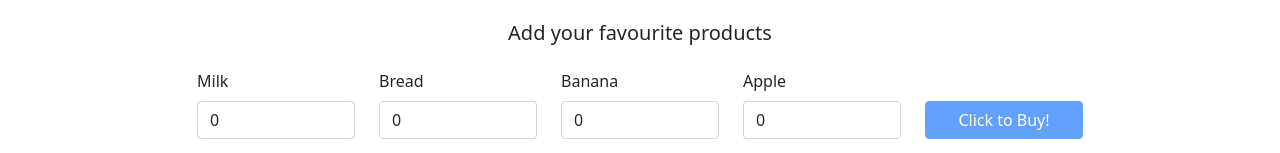
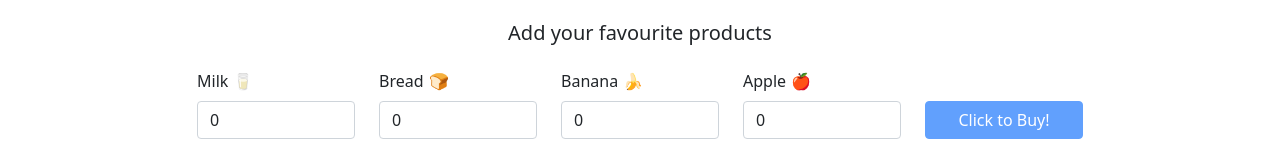
Before and after one commit to davidtissera/grocery_store, a React (Create React App) app in the folder app/: page / in a window 1280 px wide. Shown: the part 343-496 px from the top of the page. Built offline with nearby package versions, Linux system fonts and the light colour scheme.

Commit message:
Styling: Adding some emojis in ShoppingList & ShoppingCart components

```diff
--- a/app/src/Pages/BuyerPage/components/ShoppingCart.tsx
+++ b/app/src/Pages/BuyerPage/components/ShoppingCart.tsx
@@ -39,6 +39,7 @@ export default function ShoppingCart(props: IShoppingCart) {
             return (
               <div key={product.name} className="col col-lg-2 mb-3">
                 <label className="form-label" htmlFor={product.name}>{product.name}</label>
+                <span style={{ marginLeft: "5px" }}>{product.emoji}</span>
                 <input
                   {...form.register(product.name)}
                   className="form-control"
--- a/app/src/Pages/BuyerPage/components/ShoppingList.tsx
+++ b/app/src/Pages/BuyerPage/components/ShoppingList.tsx
@@ -38,7 +38,12 @@ export default function ShoppingList(props: IShoppingList) {
     <div>
       <Table columns={columns} rows={rows} />
       <div className="mt-2">{`Total price: $${totalWithDiscount.toFixed(2)}`}</div>
-      {savedPrice > 0 && <div className="mt-2"><b>{`You saved $${savedPrice.toFixed(2)} today.`}</b></div>}
+      {savedPrice > 0 && (
+        <div className="mt-2">
+          <b>{`You saved $${savedPrice.toFixed(2)} today.`}</b>
+          <span style={{ marginLeft: "5px" }}>🥳</span>
+        </div>
+      )}
     </div>
   );
 }
--- a/app/src/shared/mocks.ts
+++ b/app/src/shared/mocks.ts
@@ -3,6 +3,7 @@ export type IProduct = {
   name: "Milk" | "Bread" | "Banana" | "Apple";
   cost: number;
   amount_of_products_with_discount?: number;
+  emoji?: string;
   discount_cost?: number;
 };
 
@@ -10,17 +11,19 @@ export const products: IProduct[] = [
   {
     name: "Milk",
     cost: 3.97,
+    emoji: "🥛",
     discount_cost: 2.5,
     amount_of_products_with_discount: 2
   },
   {
     name: "Bread",
     cost: 2.17,
+    emoji: "🍞",
     discount_cost: 2.0,
     amount_of_products_with_discount: 3
   },
-  { name: "Banana", cost: 0.99 },
-  { name: "Apple", cost: 0.89 }
+  { name: "Banana", cost: 0.99, emoji: "🍌" },
+  { name: "Apple", cost: 0.89, emoji: "🍎" }
 ];
 
 export type IProductQuantity = IProduct & {
```
Also changed, not shown: 1 other file (tests, documents, lock files or other folders).
